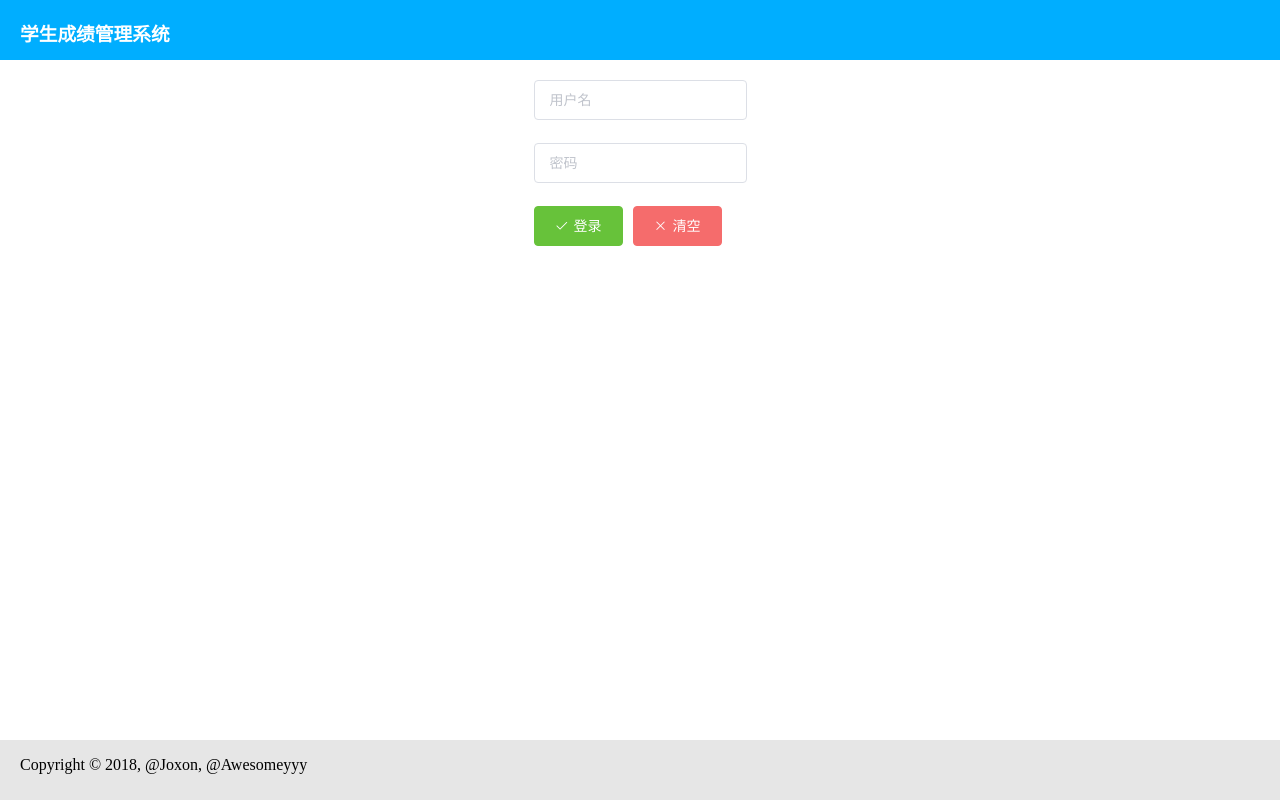
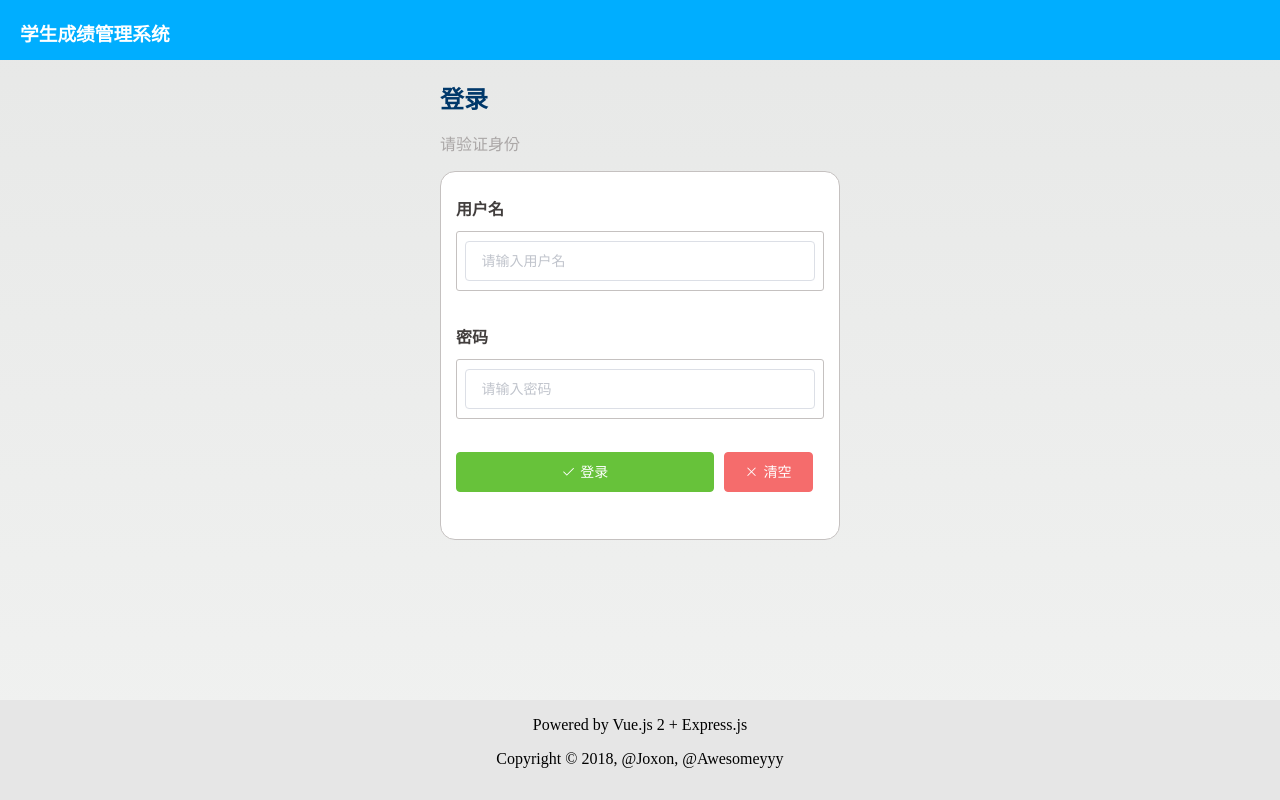
Before and after one commit to joxon/scoreman-vue, a Vue app: page /login in a window 1280 px wide. Built offline with nearby package versions, Linux system fonts and the light colour scheme.

Commit message:
引入scss，美化登录界面

```diff
--- a/package.json
+++ b/package.json
@@ -35,6 +35,7 @@
     "friendly-errors-webpack-plugin": "^1.6.1",
     "html-webpack-plugin": "^2.30.1",
     "node-notifier": "^5.1.2",
+    "node-sass": "^4.9.2",
     "optimize-css-assets-webpack-plugin": "^3.2.0",
     "ora": "^1.2.0",
     "portfinder": "^1.0.13",
@@ -42,8 +43,10 @@
     "postcss-loader": "^2.0.8",
     "postcss-url": "^7.2.1",
     "rimraf": "^2.6.0",
+    "sass-loader": "^7.0.3",
     "semver": "^5.3.0",
     "shelljs": "^0.7.6",
+    "style-loader": "^0.21.0",
     "uglifyjs-webpack-plugin": "^1.1.1",
     "url-loader": "^1.0.1",
     "vue-loader": "^13.3.0",
--- a/src/App.vue
+++ b/src/App.vue
@@ -7,15 +7,16 @@
       </el-container>
     </el-header>
 
-    <el-container>
+    <!-- <el-container> -->
       <el-main>
         <router-view/>
       </el-main>
 
-      <el-footer>
+      <el-footer style="height:100px;">
+        <p>Powered by Vue.js 2 + Express.js</p>
         <p>Copyright © 2018, @Joxon, @Awesomeyyy</p>
       </el-footer>
-    </el-container>
+    <!-- </el-container> -->
 
   </el-container>
 </template>
@@ -50,6 +51,7 @@ export default {
 </script>
 
 <style>
+
 .el-header {
   background-color: rgb(0, 174, 255);
   color: white;
@@ -67,6 +69,7 @@ export default {
   bottom: 0;
   width: 100%;
   height: 100px;
+  text-align: center;
 }
 
 html {
--- /dev/null
+++ b/src/pages/Login.scss
@@ -0,0 +1,235 @@
+.Form {
+  width: 100%;
+  max-width: 400px;
+  margin: auto;
+}
+
+.Form-title {
+  color: #00386a;
+  margin: 0 0 15px;
+}
+
+.Form-description {
+  color: rgba(#6d6665, 50%);
+}
+
+.Form-fields {
+  border-radius: 15px;
+  border: 1px solid #c5c1c0;
+  background-color: #fff;
+  display: flex;
+  flex-direction: column;
+  padding: 24px 15px;
+}
+
+.Control-label {
+  color: #423e3d;
+  font-weight: bold;
+  transition: color 300ms ease;
+}
+
+.Control-requirements {
+  // display: none;
+  background: pink;
+  border-top: none;
+  margin: -14px 0 15px;
+  max-height: 0;
+  overflow: hidden;
+  transition: all 200ms ease;
+  padding: 0 9px;
+}
+
+.ControlInput {
+  border-radius: 3px;
+  box-shadow: 0 1px 3px rgba(#c5c1c0, 0%) inset;
+  color: #6d6665;
+  margin: 0.8em 0;
+  border: 1px solid #c5c1c0;
+  padding: 0.6em 0.6em;
+  transition: box-shadow 300ms ease-out;
+  &:hover {
+    box-shadow: 0 1px 3px rgba(#c5c1c0, 40%) inset;
+  }
+  &:focus {
+    outline: #2bbee7 auto 3px;
+  } // only show the invalid input if we aren't focusing on the element
+  // and there is no placeholder
+  &:invalid:not(:focus):not(:placeholder-shown) {
+    border-color: red;
+    border-bottom: none; // box-shadow: 0 1px 3px rgba(#f00, 3%) inset;
+    &+.Control-label {
+      color: red;
+      &+.Control-requirements {
+        // display: block;
+        max-height: 100px;
+        padding: 9px;
+        border: 1px solid red;
+      }
+    }
+  }
+  &:valid:not(:focus):not(:placeholder-shown) {
+    border-color: #5fa550;
+    &+.Control-label {
+      color: #5fa550;
+    }
+  }
+}
+
+.Control-requirements--email,
+.ControlInput--email {
+  order: -1;
+}
+
+.Control-label--email {
+  order: -2;
+}
+
+.ControlInput--password {
+  order: 0;
+  padding-right: 50px;
+}
+
+.Control-label--password {
+  order: -1;
+  margin-bottom: -32px; // pull up the offset of the hide password button
+}
+
+.Control-label--showPassword {
+  width: 32px;
+  position: relative;
+  top: 52px;
+  left: 100%;
+  text-align: right;
+  margin-left: -36px;
+}
+
+.Form-submit {
+  border: 1px solid #e7542b;
+  background-color: #e7542b;
+  border-radius: 3px;
+  color: #fff;
+  display: block;
+  width: 100%;
+  max-width: 100%;
+  pointer-events: none;
+  opacity: 0.6;
+  cursor: default;
+  transition: opacity 300ms ease-out, max-width 150ms ease-out;
+  outline: none;
+  position: relative;
+  margin: auto;
+  &:hover {
+    background-color: darken(#e7542b, 10%);
+  }
+  &:active {
+    background-color: darken(#e7542b, 20%);
+    max-width: 50px;
+    overflow: hidden;
+    text-indent: 300px;
+    .Button-spinner {
+      opacity: 1;
+    }
+  }
+  .ControlInput--email:valid~.ControlInput--password:valid~& {
+    cursor: pointer;
+    pointer-events: auto;
+    opacity: 1;
+  }
+}
+
+//SVG
+.Button-spinner {
+  position: absolute;
+  top: 50%;
+  left: 50%;
+  margin-left: -13px;
+  margin-top: -13px;
+  opacity: 0;
+}
+
+// show password checkbox hack
+.show-password {
+  display: none;
+  &:checked {
+    // background: purple;
+    &~.ControlInput--password {
+      text-security: disc;
+      -webkit-text-security: disc;
+      -moz-text-security: disc; // doesn't work :'|
+    }
+    &~.Control-label--showPassword {
+      .svg-toggle-password {
+        .closed-eye {
+          opacity: 1;
+          transition: opacity 300ms ease, height 400ms ease;
+          width: 4px;
+          height: 44px;
+        }
+      }
+    }
+  }
+}
+
+// default eye position
+.svg-toggle-password {
+  fill: rgba(#008ed6, 50%);
+  .closed-eye {
+    opacity: 0;
+    height: 0;
+  }
+}
+
+.Button {
+  padding: 10px;
+  user-select: none;
+}
+
+.spinner {
+  animation: dash 2s linear infinite;
+  animation-direction: normal;
+}
+
+@keyframes dash {
+  0% {
+    stroke-dashoffset: 0;
+    stroke-dasharray: 150.6 100.4;
+  }
+  50% {
+    stroke-dasharray: 1 250;
+  }
+  100% {
+    stroke-dashoffset: 502;
+    stroke-dasharray: 150.6 100.4;
+  }
+}
+
+@keyframes spinner-in {
+  0% {
+    opacity: 0;
+  }
+  20%,
+  80% {
+    opacity: 1;
+  }
+  100% {
+    opacity: 0;
+  }
+}
+
+html {
+  box-sizing: border-box;
+  height: 100%;
+}
+
+body {
+  background-color: #f1f2f1;
+  background-image: linear-gradient(#e7e8e7, #f1f2f1);
+  display: flex;
+  min-height: 100%;
+}
+
+*,
+*:before,
+*:after {
+  box-sizing: inherit;
+}
--- a/src/pages/Login.vue
+++ b/src/pages/Login.vue
@@ -1,16 +1,26 @@
 <template>
   <el-row type='flex' justify='center'>
-    <el-form ref='loginForm' :model='loginFormModel' :rules='loginFormRules' status-icon>
+    <el-form class="Form" ref='loginForm' :model='loginFormModel' :rules='loginFormRules' status-icon>
+      <h1 class="Form-title">登录</h1>
+      <p class="Form-description">请验证身份</p>
+
+      <div class="Form-fields">
+        <label class="Control-label">用户名</label>
         <el-form-item prop='username'>
-        <el-input placeholder='用户名' v-model='loginFormModel.username' @keyup.enter.native='submitForm("loginForm")'></el-input>
+          <el-input class="ControlInput" placeholder='请输入用户名' v-model='loginFormModel.username' @keyup.enter.native='submitForm("loginForm")'></el-input>
         </el-form-item>
+
+        <label class="Control-label">密码</label>
         <el-form-item prop='password'>
-        <el-input placeholder='密码' v-model='loginFormModel.password' type='password' @keyup.enter.native='submitForm("loginForm")'></el-input>
+          <el-input class="ControlInput" placeholder='请输入密码' v-model='loginFormModel.password' type='password' @keyup.enter.native='submitForm("loginForm")'></el-input>
         </el-form-item>
+
         <el-form-item>
           <el-button id='login-button' type='success' icon='el-icon-check' @click='submitForm("loginForm")'>登录</el-button>
           <el-button id='reset-button' type='danger' icon='el-icon-close' @click='resetForm("loginForm")'>清空</el-button>
         </el-form-item>
+      </div>
+
     </el-form>
   </el-row>
 </template>
@@ -128,11 +138,10 @@ export default {
 };
 </script>
 
-<style>
-/* #login-button {
-  width: 50%;
+<style lang="scss" type="text/scss">
+@import "./Login.scss";
+
+#login-button {
+  width: 70%;
 }
-#reset-button {
-  width: 50%;
-} */
 </style>
```
Lines whose indentation alone changed are shown as unchanged.
